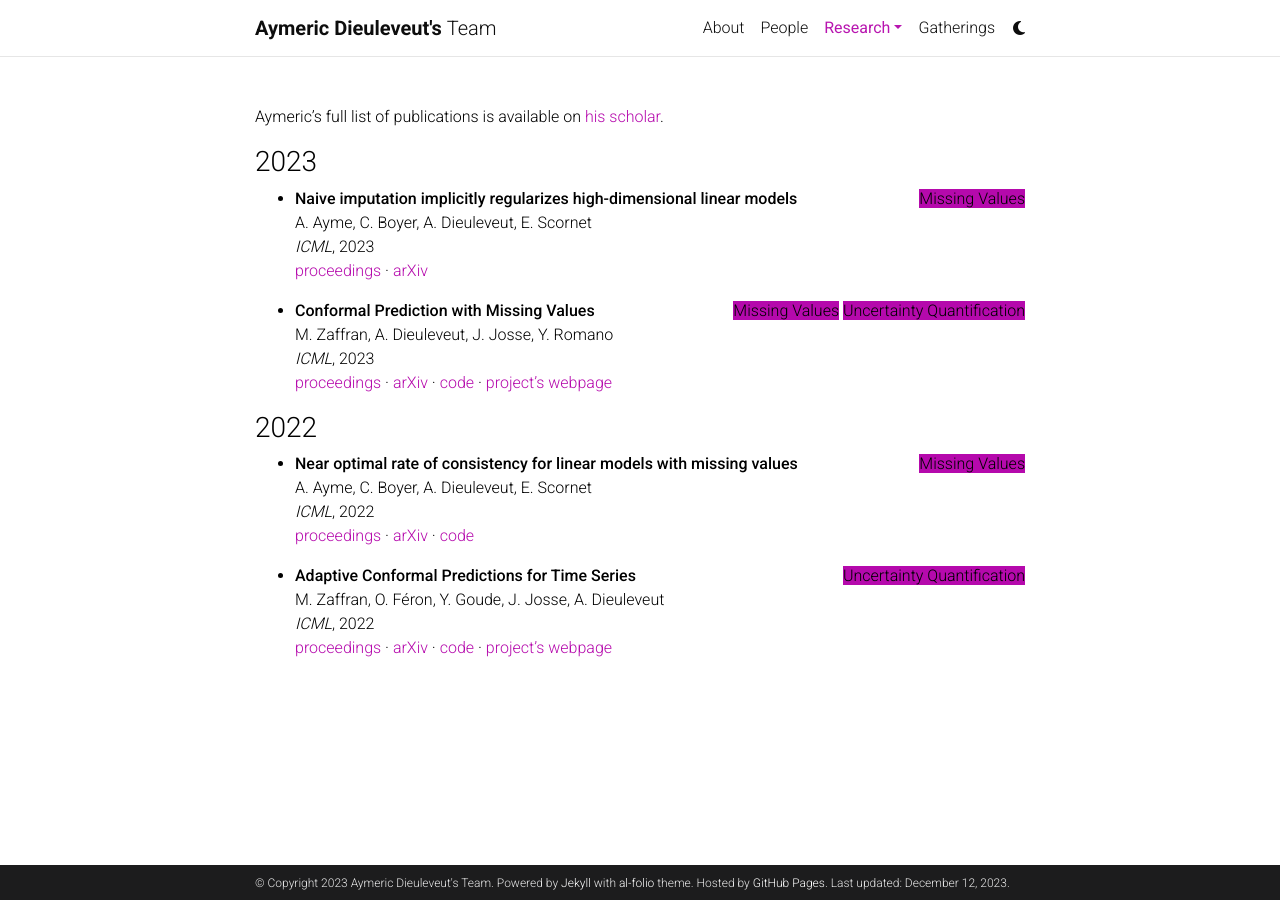
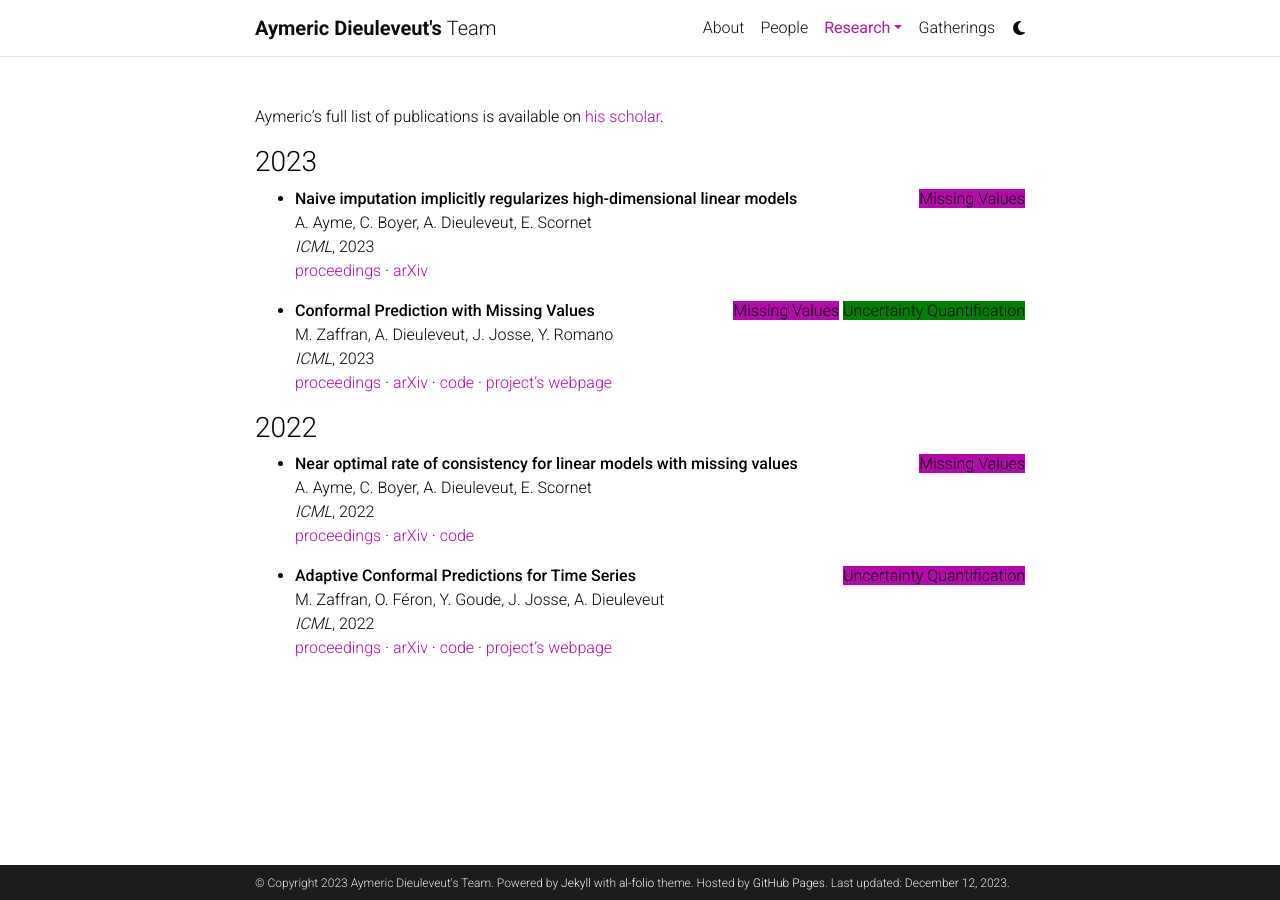
Before and after one commit to adieuleveutteam/adieuleveutteam.github.io, a Jekyll site: the page built from _pages/publications.md, in a window 1280 px wide. Built offline with Jekyll 4.4.1, drawn with Linux system fonts in a browser that asks for light colours; comment, search, counter and statistics services are not loaded; a style sheet for code colours, icons or effects is not loaded.

Commit message:
test tag

```diff
--- a/_pages/publications.md
+++ b/_pages/publications.md
@@ -30,7 +30,7 @@
 *ICML*, 2023
 [proceedings](https://proceedings.mlr.press/v202/ayme23a.html) · [arXiv](https://arxiv.org/abs/2301.13585)
 
-- **Conformal Prediction with Missing Values** <span style="float:right;"><span style="background-color:var(--global-theme-color)">Missing Values</span>  <span style="background-color:var(--global-theme-color)">Uncertainty Quantification</span></span>
+- **Conformal Prediction with Missing Values** <span style="float:right;"><span style="background-color:var(--global-theme-color)">Missing Values</span>  <span style="background-color:green">Uncertainty Quantification</span></span>
 M. Zaffran, A. Dieuleveut, J. Josse, Y. Romano
 *ICML*, 2023
 [proceedings](https://proceedings.mlr.press/v202/zaffran23a.html) · [arXiv](https://arxiv.org/abs/2306.02732) · [code](https://github.com/mzaffran/ConformalPredictionMissingValues) · [project's webpage](http://mzaffran.github.io/uq-na)
```
